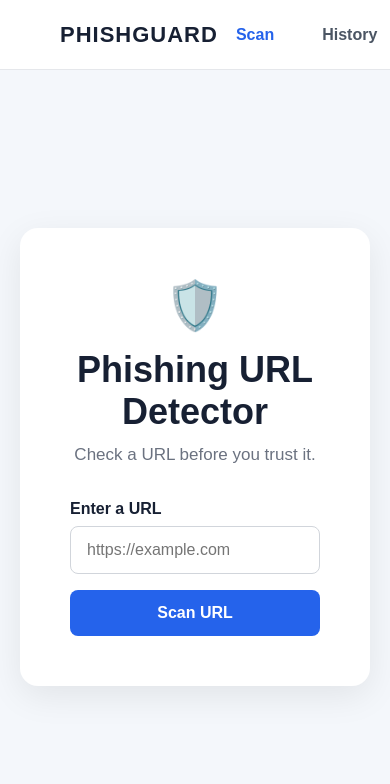
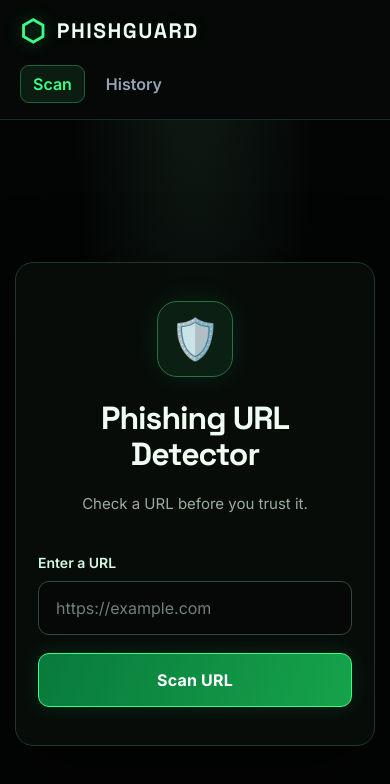
Before and after one commit to Rahularo123/phishing-url-detector, a React app in the folder frontend/: page / in a window 390 px wide. Shown: the top 784 px of the page. Built offline with nearby package versions, Linux system fonts and the light colour scheme; the HTML template or start-up script is replaced by a standard one.

Commit message:
Add dark scan result interface

```diff
--- a/frontend/src/App.css
+++ b/frontend/src/App.css
@@ -1,12 +1,22 @@
+
+@import url('https://fonts.googleapis.com/css2?family=Inter:wght@400;500;600;700;800&family=Space+Grotesk:wght@500;600;700&display=swap');
+
 * {
   box-sizing: border-box;
 }
 
+html,
+body,
+#root {
+  margin: 0;
+  min-width: 320px;
+  min-height: 100%;
+}
+
 body {
-  margin: 0;
-  font-family: Arial, sans-serif;
-  background: #f4f7fb;
-  color: #172033;
+  font-family: Inter, Arial, sans-serif;
+  background: #030504;
+  color: #f0fdf4;
 }
 
 button,
@@ -16,74 +26,110 @@ input {
 
 .app {
   min-height: 100vh;
+  overflow: hidden;
+  background:
+    radial-gradient(ellipse at 50% 0%, #101c16 0%, transparent 45%),
+    #030504;
 }
 
 .navbar {
-  height: 70px;
-  padding: 0 60px;
+  min-height: 76px;
+  padding: 0 7%;
   display: flex;
   align-items: center;
   justify-content: space-between;
-  background: #ffffff;
-  border-bottom: 1px solid #e5e7eb;
+  gap: 20px;
+  background: #050806;
+  border-bottom: 1px solid #1b3023;
 }
 
 .logo {
   font-size: 22px;
-  font-weight: 800;
-  letter-spacing: 1px;
+  font-weight: 900;
+  letter-spacing: 2px;
+  color: #f0fdf4;
+}
+
+.logo::before {
+  content: "◆";
+  color: #39ff88;
+  font-size: 14px;
+  margin-right: 10px;
 }
 
 .nav-links {
   display: flex;
-  gap: 12px;
+  gap: 8px;
 }
 
 .nav-links button {
-  border: none;
+  padding: 10px 18px;
+  border: 1px solid transparent;
+  border-radius: 9px;
   background: transparent;
-  padding: 10px 18px;
+  color: #94a3b8;
+  font-weight: 600;
   cursor: pointer;
-  font-weight: 600;
-  color: #4b5563;
+}
+
+.nav-links button:hover {
+  color: #f8fafc;
+  background: #172338;
 }
 
 .nav-links button:first-child {
-  color: #2563eb;
+  color: #39ff88;
+  background: #0b1c11;
+  border-color: #1c6339;
 }
 
 .scan-container {
-  min-height: calc(100vh - 70px);
+  min-height: calc(100vh - 76px);
+  padding: 60px 20px;
   display: flex;
   justify-content: center;
   align-items: center;
-  padding: 40px 20px;
 }
 
 .scan-card {
   width: 100%;
-  max-width: 650px;
-  padding: 50px;
-  background: #ffffff;
-  border-radius: 18px;
-  box-shadow: 0 10px 35px rgba(0, 0, 0, 0.08);
+  max-width: 720px;
+  padding: 56px 60px;
   text-align: center;
+  background: rgba(8, 13, 10, 0.97);
+  border: 1px solid #20372a;
+  border-radius: 24px;
+  box-shadow: 0 25px 80px rgba(0, 0, 0, 0.65);
 }
 
 .shield {
-  font-size: 48px;
-  margin-bottom: 15px;
+  width: 76px;
+  height: 76px;
+  margin: 0 auto 24px;
+  display: flex;
+  align-items: center;
+  justify-content: center;
+  border: 1px solid #237345;
+  border-radius: 20px;
+  background: #0b2013;
+  box-shadow: 0 0 30px rgba(57, 255, 136, 0.09);
+  font-size: 40px;
 }
 
 .scan-card h1 {
   margin: 0;
-  font-size: 36px;
+  font-size: clamp(32px, 5vw, 46px);
+  line-height: 1.15;
+  letter-spacing: -1.4px;
+  font-weight: 850;
+  color: #f0fdf4;
 }
 
 .subtitle {
-  margin: 12px 0 35px;
-  color: #6b7280;
+  margin: 18px 0 38px;
+  color: #9aab9f;
   font-size: 17px;
+  line-height: 1.7;
 }
 
 .input-section {
@@ -92,34 +138,240 @@ input {
 
 .input-section label {
   display: block;
-  margin-bottom: 8px;
-  font-weight: 600;
+  margin-bottom: 10px;
+  color: #d1fae5;
+  font-size: 14px;
+  font-weight: 700;
 }
 
 .input-section input {
   width: 100%;
-  padding: 14px 16px;
-  border: 1px solid #d1d5db;
-  border-radius: 8px;
+  min-height: 54px;
+  padding: 15px 17px;
+  color: #f0fdf4;
+  background: #050806;
+  border: 1px solid #33483a;
+  border-radius: 11px;
   outline: none;
 }
 
+.input-section input::placeholder {
+  color: #718078;
+}
+
 .input-section input:focus {
-  border-color: #2563eb;
+  border-color: #39ff88;
+  box-shadow: 0 0 0 3px rgba(57, 255, 136, 0.1);
 }
 
 .scan-button {
   width: 100%;
-  margin-top: 16px;
-  padding: 14px;
-  border: none;
-  border-radius: 8px;
-  background: #2563eb;
+  min-height: 54px;
+  margin-top: 18px;
+  padding: 15px;
+  border: 1px solid #39ff88;
+  border-radius: 11px;
+  background: linear-gradient(110deg, #087a3d, #16a34a);
   color: white;
-  font-weight: 700;
+  font-weight: 800;
   cursor: pointer;
+  box-shadow: 0 0 22px rgba(57, 255, 136, 0.12);
+  transition: 0.2s ease;
 }
 
 .scan-button:hover {
-  background: #1d4ed8;
+  background: linear-gradient(110deg, #099447, #22c55e);
+  box-shadow: 0 0 28px rgba(57, 255, 136, 0.24);
+  transform: translateY(-2px);
 }
+
+.error-message {
+  margin: 12px 0 0;
+  padding: 11px 13px;
+  color: #fca5a5;
+  background: #200b0e;
+  border: 1px solid #7f1d1d;
+  border-radius: 9px;
+  font-size: 14px;
+  font-weight: 600;
+}
+
+.success-message {
+  margin: 12px 0 0;
+  padding: 11px 13px;
+  color: #86efac;
+  background: #081a10;
+  border: 1px solid #166534;
+  border-radius: 9px;
+  font-size: 14px;
+  font-weight: 600;
+}
+
+.input-section input.valid-input {
+  border-color: #22c55e;
+  box-shadow: 0 0 0 3px rgba(34, 197, 94, 0.12);
+}
+
+.input-section input.invalid-input {
+  border-color: #ef4444;
+  box-shadow: 0 0 0 3px rgba(239, 68, 68, 0.12);
+}
+
+@media (max-width: 600px) {
+  .navbar {
+    padding: 16px 20px;
+    flex-wrap: wrap;
+  }
+
+  .logo {
+    font-size: 18px;
+  }
+
+  .nav-links button {
+    padding: 8px 12px;
+  }
+
+  .scan-container {
+    padding: 35px 15px;
+  }
+
+  .scan-card {
+    padding: 38px 22px;
+    border-radius: 18px;
+  }
+
+  .subtitle {
+    font-size: 15px;
+  }
+}
+
+/* ===== PHISHGUARD BRAND & TYPOGRAPHY ===== */
+
+body {
+  font-family: 'Inter', sans-serif;
+  letter-spacing: -0.2px;
+}
+
+.logo {
+  display: flex;
+  align-items: center;
+  gap: 10px;
+  font-family: 'Space Grotesk', sans-serif;
+  font-size: 25px;
+  font-weight: 700;
+  letter-spacing: 1.5px;
+  color: #f0fdf4;
+  text-shadow: 0 0 20px rgba(57, 255, 136, 0.08);
+}
+
+.logo::before {
+  content: "⬡";
+  display: inline-flex;
+  align-items: center;
+  justify-content: center;
+  margin: 0;
+  color: #39ff88;
+  font-size: 34px;
+  line-height: 1;
+  text-shadow: 0 0 16px rgba(57, 255, 136, 0.35);
+}
+
+.scan-card h1 {
+  font-family: 'Space Grotesk', sans-serif;
+  font-weight: 700;
+  letter-spacing: -1.8px;
+  line-height: 1.12;
+}
+
+.subtitle {
+  font-family: 'Inter', sans-serif;
+  font-weight: 400;
+  letter-spacing: 0;
+}
+
+.input-section label {
+  font-weight: 600;
+  letter-spacing: 0;
+}
+
+.scan-button {
+  font-family: 'Inter', sans-serif;
+  font-weight: 700;
+  letter-spacing: 0.2px;
+}
+
+.nav-links button {
+  font-family: 'Inter', sans-serif;
+  font-weight: 600;
+}
+
+@media (max-width: 600px) {
+  .logo {
+    font-size: 21px;
+  }
+
+  .logo::before {
+    font-size: 29px;
+  }
+
+  .scan-card h1 {
+    letter-spacing: -1px;
+  }
+}
+/* Scan result panel */
+.result-panel {
+  margin-top: 28px;
+  padding: 24px;
+  text-align: left;
+  background: #090e0b;
+  border: 1px solid #31533d;
+  border-radius: 14px;
+  animation: result-appear 0.3s ease;
+}
+
+.result-label {
+  color: #39ff88;
+  font-size: 12px;
+  font-weight: 800;
+  letter-spacing: 2px;
+}
+
+.result-panel h2 {
+  margin: 12px 0;
+  color: #f0fdf4;
+  font-size: 22px;
+}
+
+.result-url {
+  overflow-wrap: anywhere;
+  color: #b7c8bc;
+}
+
+.result-status {
+  margin-top: 18px;
+  padding: 12px;
+  color: #fcd34d;
+  background: #211a08;
+  border: 1px solid #78601b;
+  border-radius: 8px;
+  font-weight: 700;
+}
+
+.result-note {
+  margin-bottom: 0;
+  color: #94a39a;
+  font-size: 13px;
+  line-height: 1.6;
+}
+
+@keyframes result-appear {
+  from {
+    opacity: 0;
+    transform: translateY(8px);
+  }
+
+  to {
+    opacity: 1;
+    transform: translateY(0);
+  }
+}
--- a/frontend/src/App.jsx
+++ b/frontend/src/App.jsx
@@ -5,11 +5,12 @@ function App() {
   const [url, setUrl] = useState("");
 const [error, setError] = useState("");
 const [message, setMessage] = useState("");
+const [scanResult, setScanResult] = useState(null);
 
   const handleScan = () => {
   setError("");
   setMessage("");
-
+setScanResult(null);
   if (!url.trim()) {
     setError("Please enter a URL.");
     return;
@@ -17,7 +18,12 @@ const [message, setMessage] = useState("");
 
   try {
     new URL(url);
-    setMessage("URL is ready to be scanned.");
+    setMessage("URL format is valid. Demo result shown below.");
+setScanResult({
+  url: url.trim(),
+  verdict: "DEMO",
+  riskScore: null
+});
   } catch {
     setError("Please enter a valid URL.");
   }
@@ -49,6 +55,7 @@ const [message, setMessage] = useState("");
 
             <input
               id="url"
+              className={error ? "invalid-input" : message ? "valid-input" : ""}
               type="url"
               placeholder="https://example.com"
               value={url}
@@ -62,6 +69,24 @@ const [message, setMessage] = useState("");
             <button className="scan-button" onClick={handleScan}>
               Scan URL
             </button>
+            {scanResult && (
+  <section className="result-panel">
+    <p className="result-label">SCAN RESULT</p>
+
+    <h2>Demonstration Result</h2>
+
+    <p className="result-url">{scanResult.url}</p>
+
+    <div className="result-status">
+      Awaiting real phishing analysis
+    </div>
+
+    <p className="result-note">
+      This is a demonstration interface. No security verdict
+      has been generated for this URL.
+    </p>
+  </section>
+)}
           </div>
         </div>
       </main>
```
